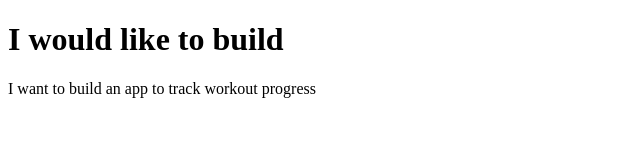
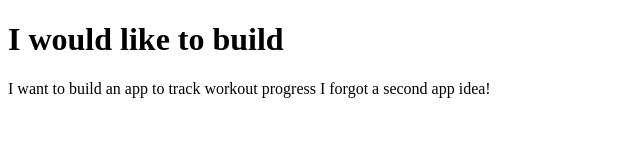
Before and after one commit to GregBailey39/javascript-prep-0223-code-solutions, a website: page prep-example/index.html in a window 1280 px wide. Shown: the whole page, without its empty margins (0-640 px from the left). Drawn offline with Linux system fonts and the light colour scheme.

Commit message:
Completed updated exercise

```diff
--- a/prep-example/index.html
+++ b/prep-example/index.html
@@ -8,7 +8,7 @@
   <p>
     <!-- write your app ideas here 👇 -->
     I want to build an app to track workout progress
-
+    I forgot a second app idea!
 
   </p>
 </body>
```
